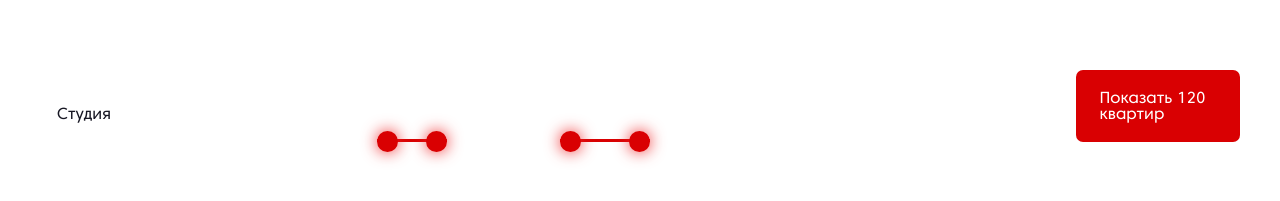
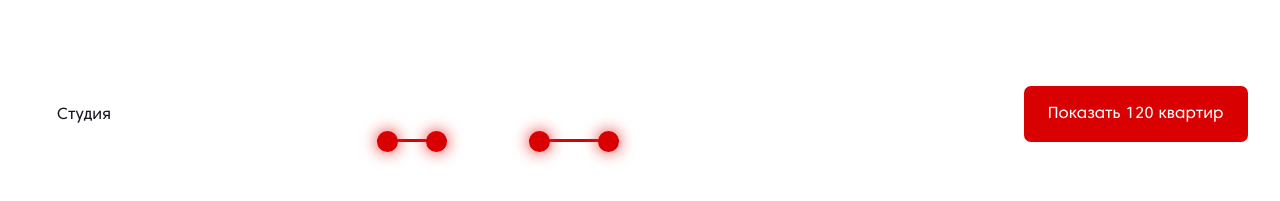
Before and after one commit to Targonkp/building-construction, a website: page src/index.html in a window 1280 px wide. Shown: the part 813-1014 px from the top of the page. Drawn offline with nearby package versions, Linux system fonts and the light colour scheme; files that its build step writes are made by us from their sources; files whose address does not match are found by name.

Commit message:
button changed

```diff
--- a/src/index.html
+++ b/src/index.html
@@ -207,8 +207,8 @@
                 <div class="filters-container filters-list__square">
                     <span class="filters-header">Площадь</span>
                     <ul class="filters-menu">
-                        <li class="filters-menu__element square-element"><span class="text-field">от</span><span class="edited-field" contenteditable="true">32 м²</span></li>
-                        <li class="filters-menu__element square-element"><span class="text-field">до</span> <span class="edited-field" contenteditable="true">186 м²</span></li>
+                        <li class="filters-menu__element square-element"><span class="text-field">от</span><span class="edited-field" contenteditable="true"> 32 м²</span></li>
+                        <li class="filters-menu__element square-element"><span class="text-field">до</span> <span class="edited-field" contenteditable="true"> 186 м²</span></li>
                     </ul>
                     <div class="range-container range-square">
                         <div class="range-line">
@@ -264,7 +264,7 @@
                     <span class="filters-options__text">Еще фильтры</span>
                 </div>
                 <div class="filters-result">
-                    <a href="#" class="button button_show">Показать 120 квартир</a>
+                    <button class="filters-button">Показать 120 квартир</button>
                 </div>
             </div>
         </div>
--- a/src/styles/_main.scss
+++ b/src/styles/_main.scss
@@ -382,6 +382,7 @@ main{
 
 .edited-field{
   outline: none;
+  cursor: auto;
 }
 
 .text-field{
@@ -511,7 +512,7 @@ main{
 }
 
 .filters-options{
-  padding: 12px 10px 10px 19px;
+  padding: 11px 10px 9px 19px;
   border-radius: 7px;
   border: 1px solid rgb(255, 255, 255, 0.3);
   display: flex;
@@ -545,13 +546,17 @@ main{
   width: 100%;
 }
 
-.button_show{
+.filters-button{
   font-size: 16px;
   line-height: 16px;
   background: #D90002;
+  width: 224px;
+  height: 56px;
+  transition: 0.3s;
+  cursor: pointer;
+  color: #FFFFFF;
+  border: 0;
   border-radius: 7px;
-  padding: 21px 23px 19px 23px;
-  transition: 0.3s;
 
     &:hover{
       opacity: 0.8;
```
Also changed, not shown: dist/index.html, dist/mini-files/style.css, dist/styles/style.css.
